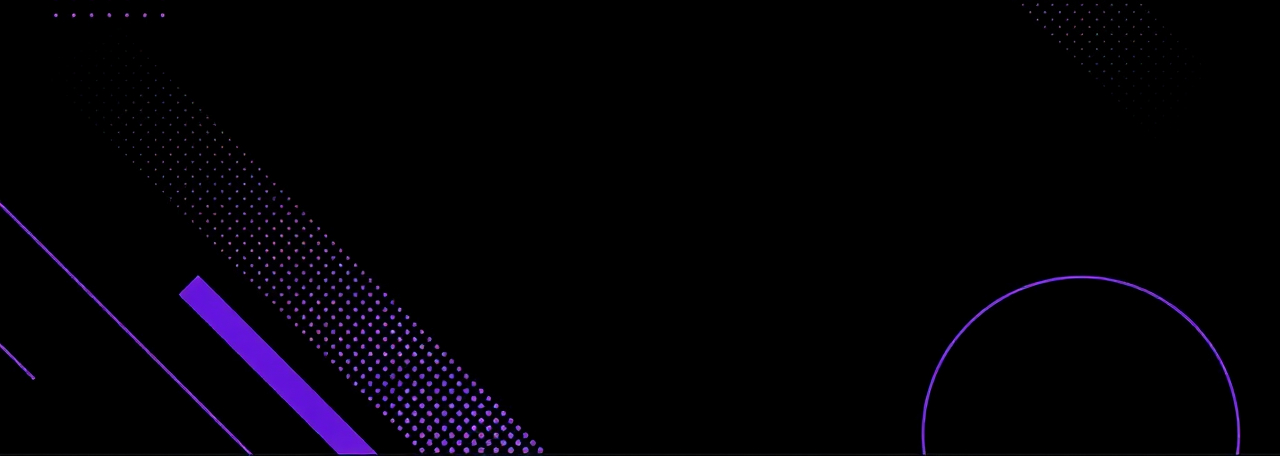
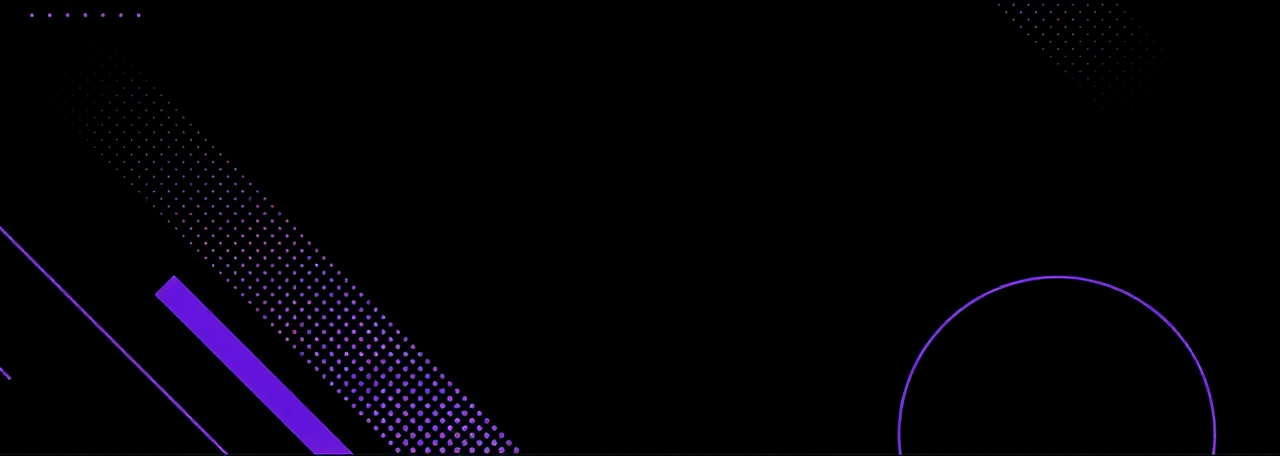
Before and after one commit to LucasSaidman/TP-Integrador-Web-1, a plain HTML site: page index.html in a window 1280 px wide. Shown: the part 344-800 px from the top of the page. Drawn offline with Linux system fonts and the light colour scheme.

Commit message:
fix de background

```diff
--- a/assets/css/main.css
+++ b/assets/css/main.css
@@ -10,7 +10,12 @@ body {
     background-image: url(../img/fondo/dark_mode.jpeg);
     color: #530256;
     min-height: 100vh;
+    background-size: cover;
     background-attachment: fixed;
+    background-repeat: no-repeat;
+    background-position: center center;
+    margin: 0;
+    padding: 0;
 }
 
 ul {
```
